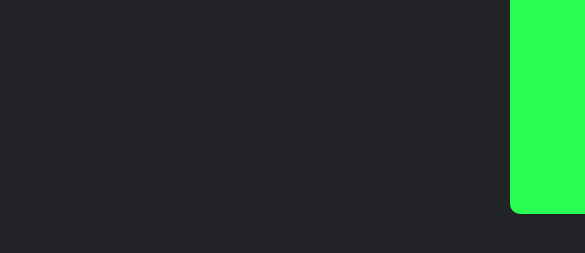
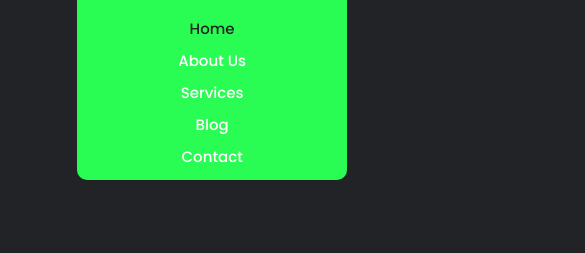
Before and after one commit to MertArdaDogan/responsive-navigation-bar, a plain HTML site: page index.html in a window 390 px wide. Both pictures are taken after a click on the icon 331 px from the left and 70 px from the top of the page. Shown: the part 115-368 px from the top of the page, 585 px wide, since content can reach past the window. Drawn offline with Linux system fonts and the light colour scheme.

Commit message:
finish project

```diff
--- a/js/main.js
+++ b/js/main.js
@@ -1,7 +1,6 @@
-let menu    =document.querySelector('#menu');
-let navbar  =document.querySelector('.navbar');
+const navbar = document.querySelector('.navbar');
+const menu = document.querySelector('#menu');
 
-menu.onclick = () => {
-    menu.classList.toogle('bx-x');
-    navbar.classList.toogle.('open');
-}
+menu.addEventListener('click', function() {
+  navbar.classList.toggle('open');
+});
--- a/style/style.css
+++ b/style/style.css
@@ -86,11 +86,12 @@
         display: block;
     }
     .navbar{
-        position: absolute;
+        display: none;
+        position: fixed;
         top: 10%;
         right: -100%;
         width: 270px;
-        height: 29vh;
+        height: 25vh;
         background-color: #29fd53;
         display: flex;
         flex-direction: column;
```
